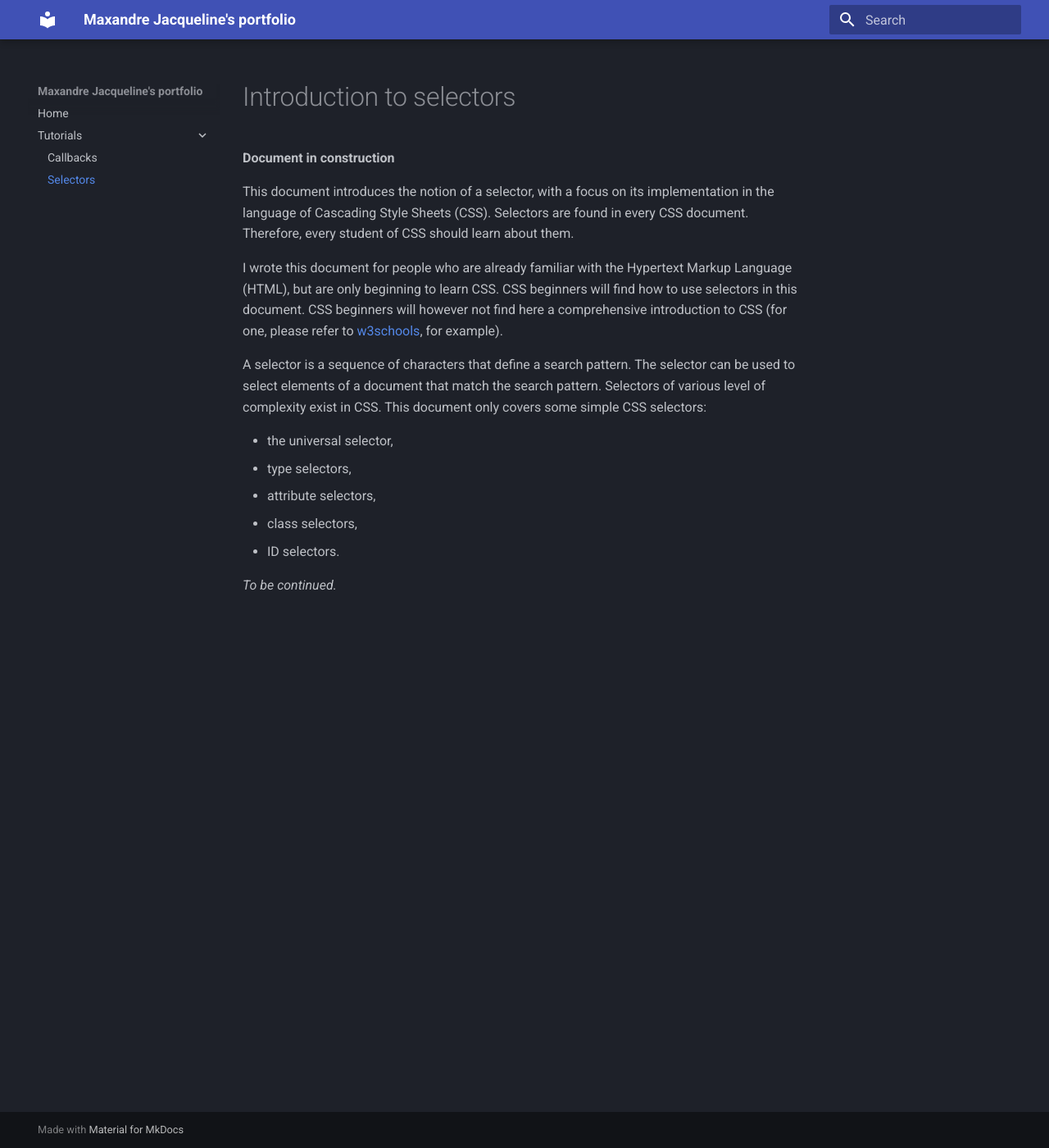
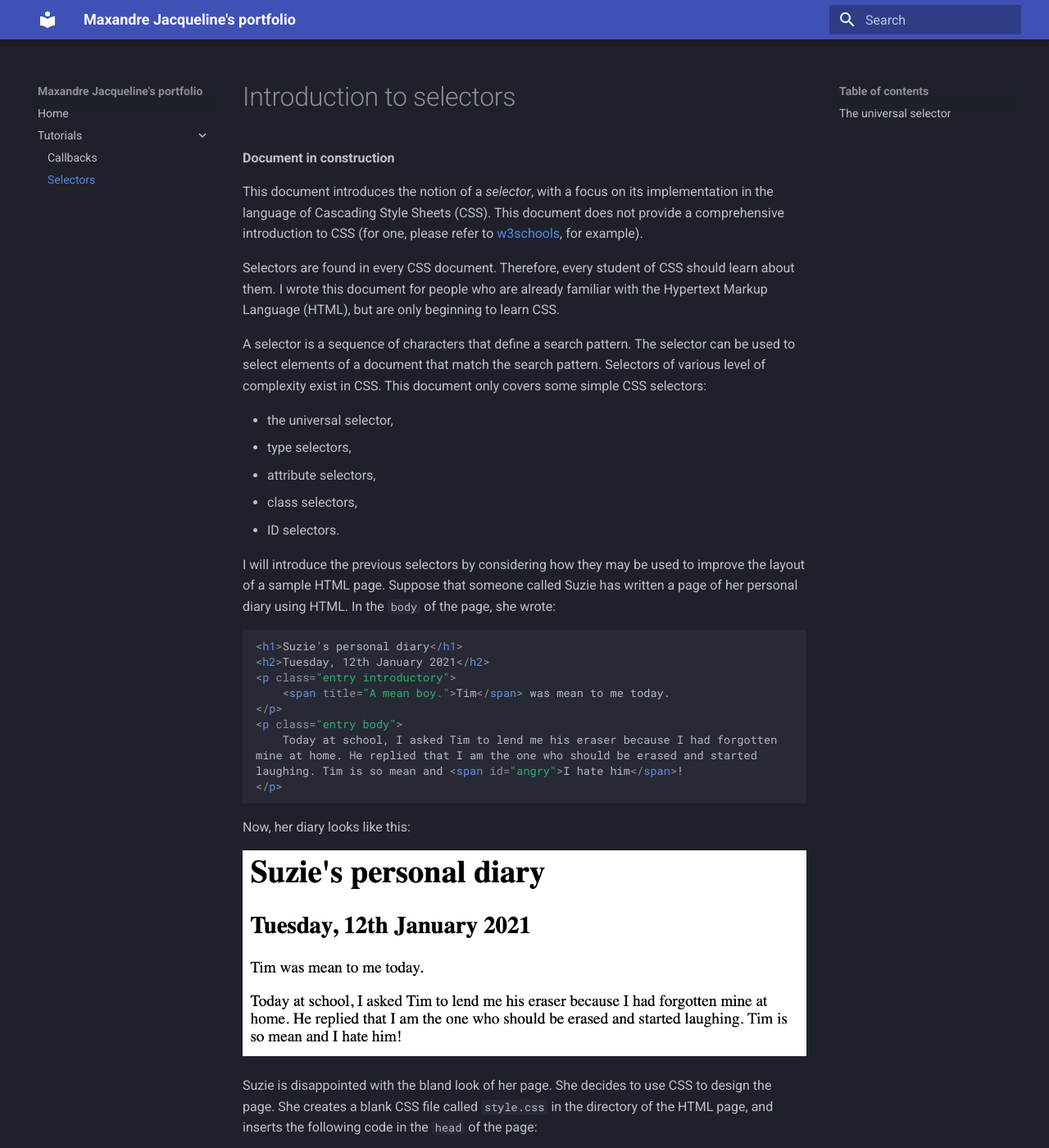
Before and after one commit to MaxandreJ/portfolio_documentation, an MkDocs documentation site: the page built from docs/tutorials/selector.md, in a window 1280 px wide and 1400 px high. Shown: the whole window at 82% size. Built offline with MkDocs 1.6.1 and Material for MkDocs 9.7.7, drawn with Linux system fonts in a browser that asks for light colours; some of the changed text lies outside the part shown.

Commit message:
continued working on selector tutorial, modified callbacks tutorial to make introduction shorter, reorganised navigation menu to better guide readers interested in learning JavaScript or CSS

````diff
--- a/docs/stylesheets/extra.css
+++ b/docs/stylesheets/extra.css
@@ -1,2 +1,3 @@
-:root > * {
+code {
+  white-space : pre-wrap !important;
 }
--- a/docs/tutorials/selector.md
+++ b/docs/tutorials/selector.md
@@ -2,9 +2,9 @@
 
 **Document in construction**
 
-This document introduces the notion of a selector, with a focus on its implementation in the language of Cascading Style Sheets (CSS). Selectors are found in every CSS document. Therefore, every student of CSS should learn about them.
+This document introduces the notion of a *selector*, with a focus on its implementation in the language of Cascading Style Sheets (CSS). This document does not provide a comprehensive introduction to CSS (for one, please refer to [w3schools][css-tutorial], for example).
 
-I wrote this document for people who are already familiar with the Hypertext Markup Language (HTML), but are only beginning to learn CSS. CSS beginners will find how to use selectors in this document. CSS beginners will however not find here a comprehensive introduction to CSS (for one, please refer to [w3schools][css-tutorial], for example).
+Selectors are found in every CSS document. Therefore, every student of CSS should learn about them. I wrote this document for people who are already familiar with the Hypertext Markup Language (HTML), but are only beginning to learn CSS.
 
 A selector is a sequence of characters that define a search pattern. The selector can be used to select elements of a document that match the search pattern. Selectors of various level of complexity exist in CSS. This document only covers some simple CSS selectors:
 
@@ -14,6 +14,51 @@
 * class selectors,
 * ID selectors.
 
+I will introduce the previous selectors by considering how they may be used to improve the layout of a sample HTML page. Suppose that someone called Suzie has written a page of her personal diary using HTML. In the `#!HTML body` of the page, she wrote:
+``` HTML
+<h1>Suzie's personal diary</h1>
+<h2>Tuesday, 12th January 2021</h2>
+<p class="entry introductory">
+    <span title="A mean boy.">Tim</span> was mean to me today.
+</p>
+<p class="entry body">
+    Today at school, I asked Tim to lend me his eraser because I had forgotten mine at home. He replied that I am the one who should be erased and started laughing. Tim is so mean and <span id="angry">I hate him</span>!
+</p>
+```
+
+Now, her diary looks like this:
+
+![A sample html page with default layout.][default]
+
+Suzie is disappointed with the bland look of her page. She decides to use CSS to design the page. She creates a blank CSS file called `style.css` in the directory of the HTML page, and inserts the following code in the `#!HTML head` of the page:
+```HTML
+<link rel = "stylesheet"
+  type = "text/css"
+  href = "style.css" />
+```
+
+This code enables the use of the CSS file `style.css` to style the HTML page. Next, we will review how she can add the simple CSS selectors to `style.css` to design the page.
+
+[default]: ../resources/images/tutorials/selectors/default.png
+
+## The universal selector
+
+The universal selector `#!CSS *` selects all elements. Like all selectors, the universal selector is found before a code block that defines a style.
+
+Suzie would like all of her text to appear handwritten. She uses the universal selector to select all the text that she wrote. She inserts the following code into `style.css`:
+```CSS hl_lines="1"
+* {
+    font-family: "Bradley Hand";
+}
+```
+This code redesigns Suzie's page into:
+![A sample html page with default layout.][universal_selector]
+
+[universal_selector]: ../resources/images/tutorials/selectors/universal_selector.png
+
+
+
+
 *To be continued.*
 
 [css-tutorial]: https://www.w3schools.com/css/default.asp
````
Also changed, not shown: docs/tutorials/callback.md (+2 -2 lines), docs/resources/images/tutorials/selectors/default.png (added), docs/resources/images/tutorials/selectors/universal_selector.png (added).
